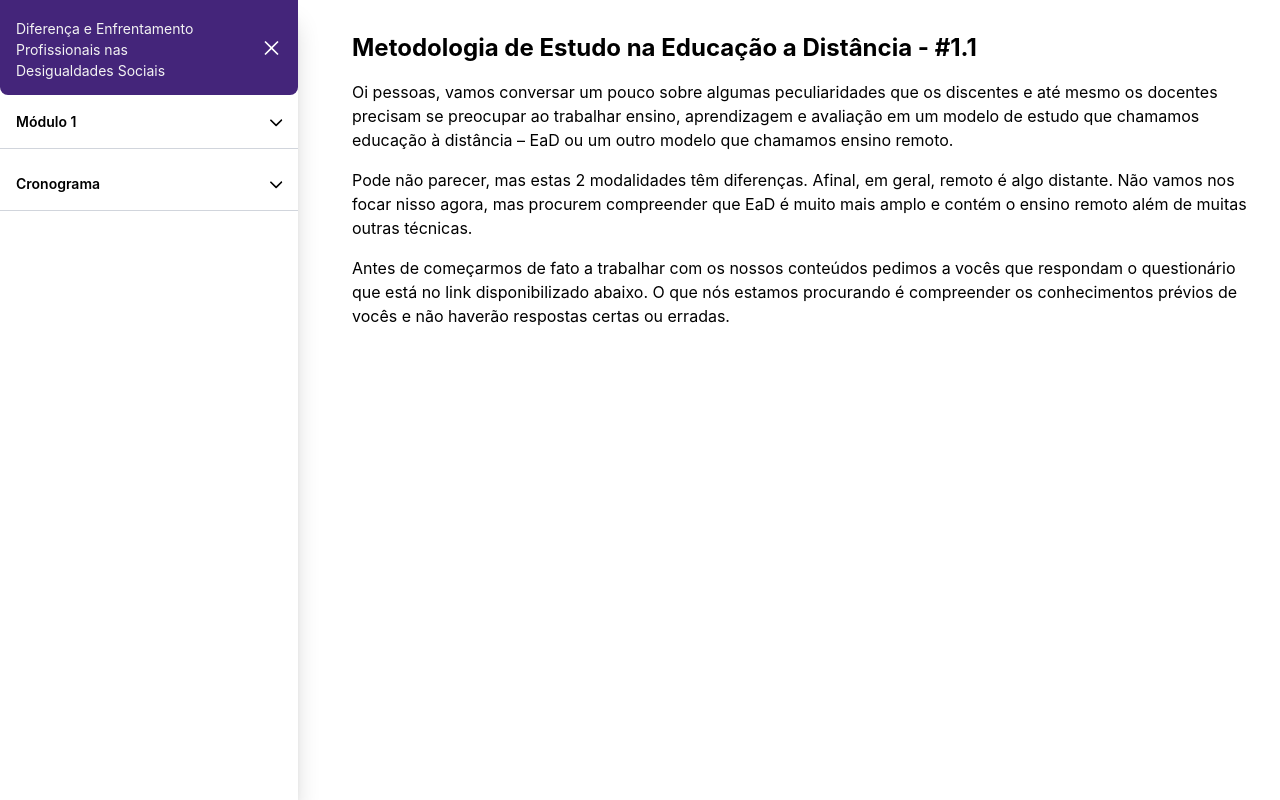
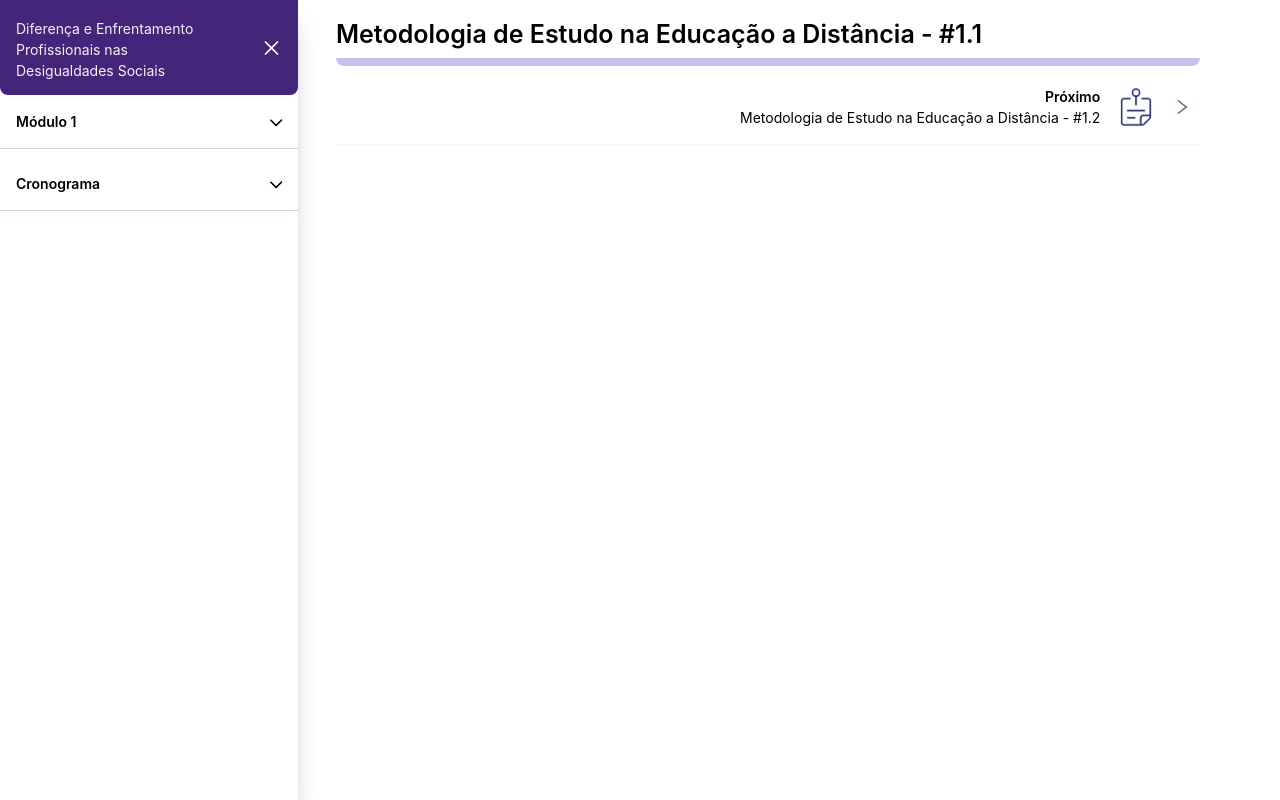
Before and after one commit to pvictor1206/modulos-enfrentamentos-IUVI, a React (Vite) app: page / in a window 1280 px wide. Built offline with nearby package versions, Linux system fonts and the light colour scheme.

Commit message:
add next topic

```diff
--- a/src/components/Modules/Module-01/Module_01_01.jsx
+++ b/src/components/Modules/Module-01/Module_01_01.jsx
@@ -1,19 +1,37 @@
-// Module_01_01.js
+// Module_01_01.jsx
 import MainLayout from "../../Sidebar/MainLayout";
+import { AiOutlineRight } from "react-icons/ai"; // topo do arquivo
 
 function Module_01_01() {
-  return(
+  return (
     <MainLayout>
-      <div className="text-left p-4">
-        <h1 className="text-2xl font-bold mb-4">Metodologia de Estudo na Educação a Distância - #1.1</h1>
-        <div className="space-y-4">
-          <p>Oi pessoas, vamos conversar um pouco sobre algumas peculiaridades que os discentes e até mesmo os docentes precisam se preocupar ao trabalhar ensino, aprendizagem e avaliação em um modelo de estudo que chamamos educação à distância – EaD ou um outro modelo que chamamos ensino remoto.</p>
-          <p>Pode não parecer, mas estas 2 modalidades têm diferenças. Afinal, em geral, remoto é algo distante. Não vamos nos focar nisso agora, mas procurem compreender que EaD é muito mais amplo e contém o ensino remoto além de muitas outras técnicas.</p>
-          <p>Antes de começarmos de fato a trabalhar com os nossos conteúdos pedimos a vocês que respondam o questionário que está no link disponibilizado abaixo. O que nós estamos procurando é compreender os conhecimentos prévios de vocês e não haverão respostas certas ou erradas.</p>
+      <div className="pr-8"> {/* padding opcional à direita */}
+        <h1 className="title-module">
+          Metodologia de Estudo na Educação a Distância - #1.1
+        </h1>
+
+        <div className="Line-After-Title" />
+        <div className="mt-3 ml-auto w-full max-w-[460px] pt-2">
+          <div className="flex items-center gap-4">
+            <div className="">
+              <div className="text-[14px] font-semibold text-right">Próximo</div>
+              <div className="text-[14px]">
+                Metodologia de Estudo na Educação a Distância - #1.2
+              </div>
+            </div>
+
+            <img
+              src="/Task List Pin Streamline Ultimate Regular - Free.png" /* arquivo em /public */
+              alt=""
+              className="w-[40px] h-[40px]"
+            />
+            <AiOutlineRight className="w-[20px] h-[20px] text-slate-500" />
+          </div>
         </div>
+        <hr className="border-0 h-px bg-[#F4F2FF] my-4" />
       </div>
     </MainLayout>
-  )
+  );
 }
 
 export default Module_01_01;
--- a/src/components/Modules/Module-01/Module_01_02.jsx
+++ b/src/components/Modules/Module-01/Module_01_02.jsx
@@ -4,7 +4,8 @@ function Module_01_02() {
   return(
     <MainLayout>
       <div>
-        <h1>Metodologia de Estudo na Educação a Distância - #1.2</h1>
+        <h1 className="title-module">Metodologia de Estudo na Educação a Distância - #1.2</h1>
+        <div className="Line-After-Title" />
       </div>
     </MainLayout>
   )
--- a/src/components/Modules/Module-01/Module_01_03.jsx
+++ b/src/components/Modules/Module-01/Module_01_03.jsx
@@ -4,7 +4,8 @@ function Module_01_03() {
   return(
     <MainLayout>
       <div>
-        <h1>Metodologia de Estudo na Educação a Distância - #1.3</h1>
+        <h1 className="title-module">Metodologia de Estudo na Educação a Distância - #1.3</h1>
+        <div className="Line-After-Title" />
       </div>
     </MainLayout>
   )
--- a/src/components/Sidebar/MainLayout.jsx
+++ b/src/components/Sidebar/MainLayout.jsx
@@ -11,6 +11,7 @@ function MainLayout({ children }) {
 
       {/* mobile: ml-0; desktop: ml-[320px] quando aberto, ml-[57px] quando fechado */}
       <main
+        style={{ '--content-left': sidebar ? '320px' : '57px' }}
         className={`flex-1 transition-all duration-[450ms] ml-[45px] ${
           sidebar ? 'md:ml-[320px]' : 'md:ml-[57px]'
         }`}
--- a/src/index.css
+++ b/src/index.css
@@ -9,3 +9,8 @@
     font-family: 'Inter', sans-serif;
   }
 }
+
+@layer components {
+  .title-module { @apply text-left text-[25px] font-semibold; }
+  .Line-After-Title { @apply h-2 bg-[#C9BFEF] rounded-b-lg mt-1 w-[calc(95vw-var(--content-left)-32px)]; }
+}
```
Also changed, not shown: public/Task List Pin Streamline Ultimate Regular - Free.png (added).
